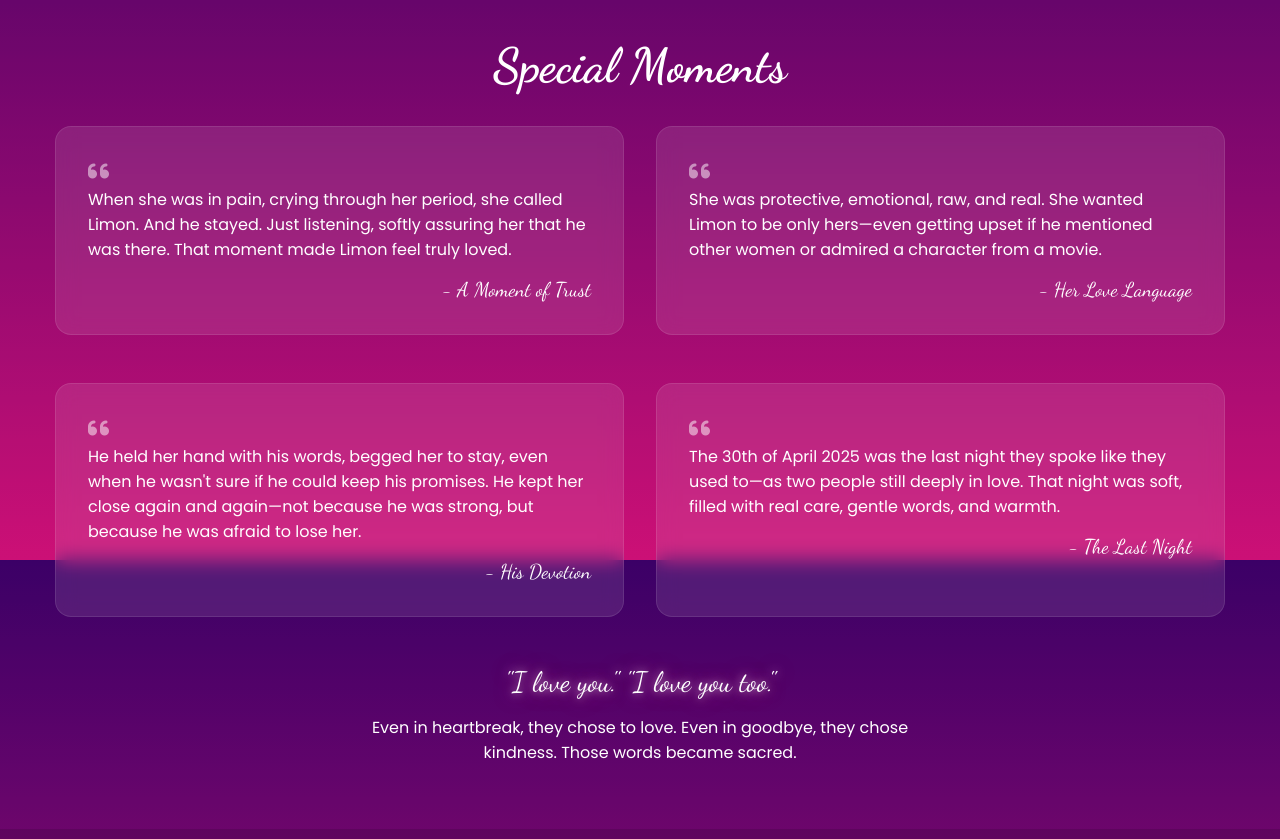
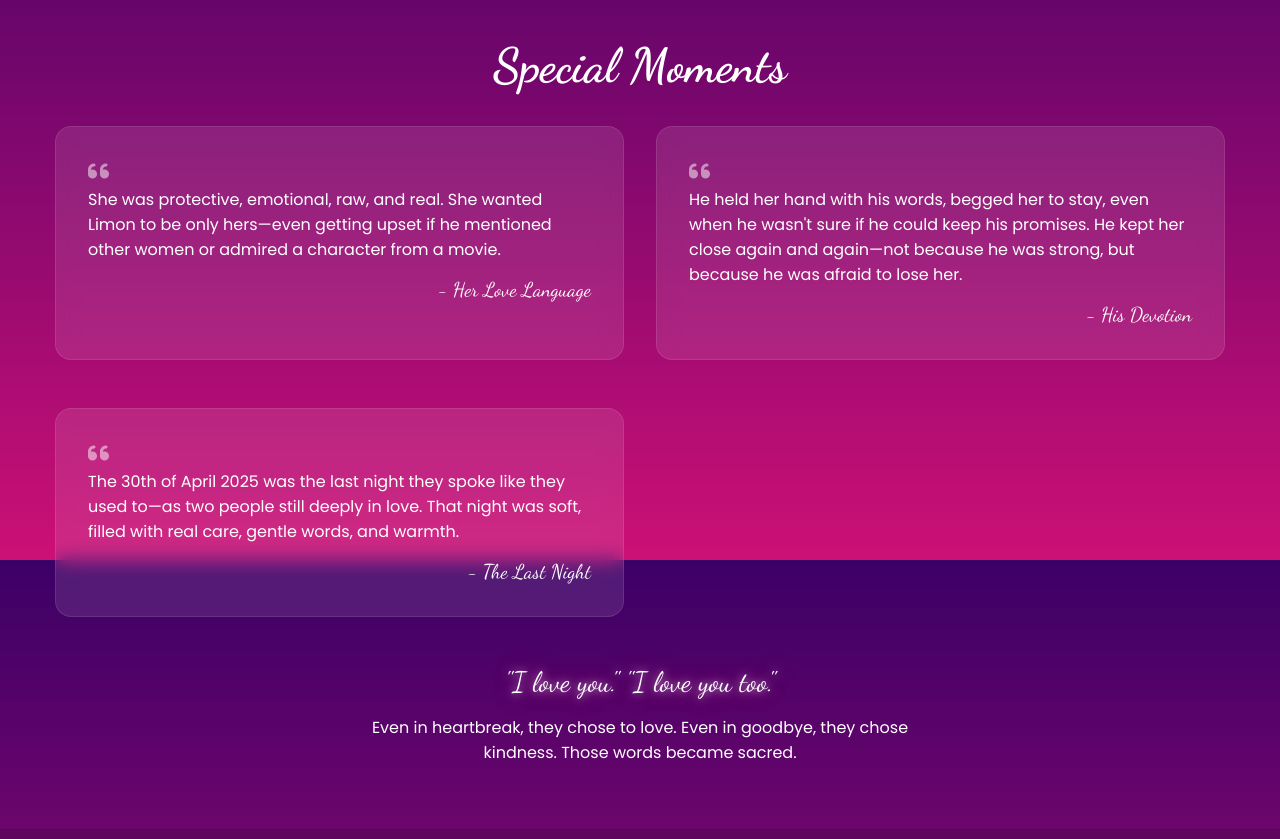
Before and after one commit to MDLIMONALI100/LOVE, a plain HTML site: page index.html in a window 1280 px wide. Shown: the part 2640-3479 px from the top of the page. Drawn offline with Linux system fonts and the light colour scheme.

Commit message:
Update index.html

```diff
--- a/index.html
+++ b/index.html
@@ -521,13 +521,7 @@
         <div class="container">
             <h2 class="romantic-font section-title">Special Moments</h2>
             <div class="grid grid-2-cols">
-                <div class="quote-card">
-                    <i class="fas fa-quote-left" style="font-size: 1.5rem; opacity: 0.5;" class="mb-2"></i>
-                    <p class="mb-2">
-                        When she was in pain, crying through her period, she called Limon. And he stayed. Just listening, softly assuring her that he was there. That moment made Limon feel truly loved.
-                    </p>
-                    <p class="romantic-font" style="font-size: 1.25rem; text-align: right;">- A Moment of Trust</p>
-                </div>
+
                 <div class="quote-card">
                     <i class="fas fa-quote-left" style="font-size: 1.5rem; opacity: 0.5;" class="mb-2"></i>
                     <p class="mb-2">
```
